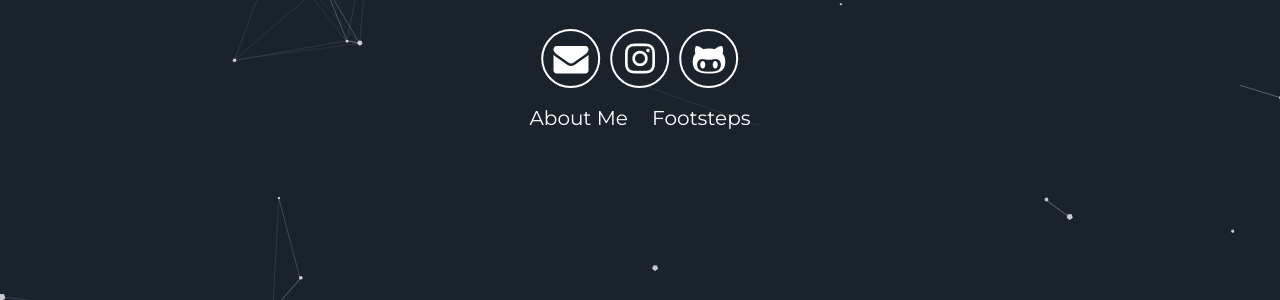
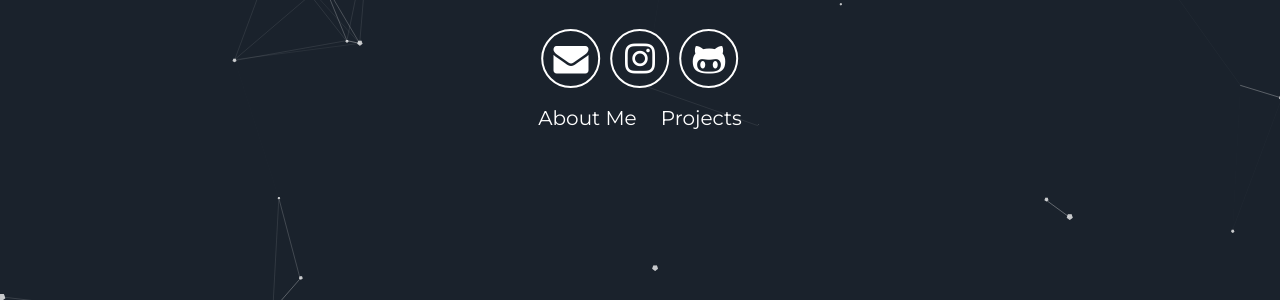
Before and after one commit to hadongkyoun/hadongkyoun.github.io, a Jekyll site: the page built from index.html, in a window 1280 px wide. Shown: the part 495-795 px from the top of the page. Built offline with Jekyll 4.4.1, drawn with Linux system fonts in a browser that asks for light colours.

Commit message:
change blog object

```diff
--- a/_includes/header.html
+++ b/_includes/header.html
@@ -11,7 +11,7 @@
       </div>
       <div class="header-links">
         <a class="link" href="#about" data-scroll>About Me</a>
-        <a class="link" href="#projects" data-scroll>Footsteps</a>
+        <a class="link" href="#projects" data-scroll>Projects</a>
       </div>
   </div>
   <a class="down" href="#about" data-scroll><i class="icon fa fa-chevron-down" aria-hidden="true"></i></a>
```
